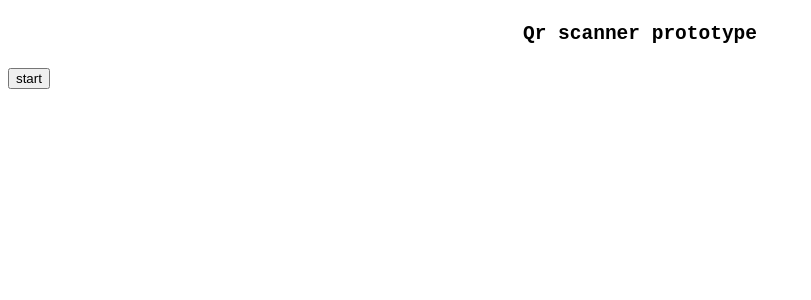
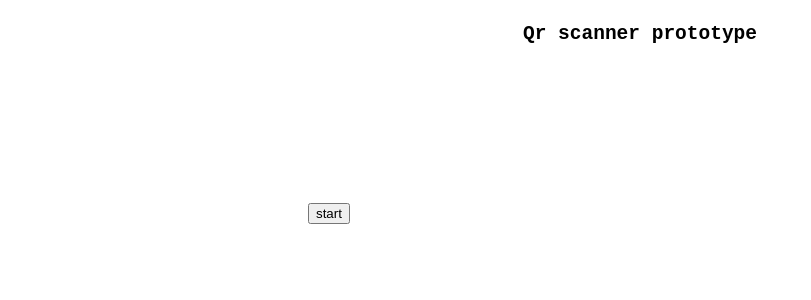
Before and after one commit to AjjlalAhmed/qr-code-scanner, a Vue app: page / in a window 1280 px wide. Shown: the top 300 px of the page, without its empty margins (0-811 px from the left). Built offline with nearby package versions, Linux system fonts and the light colour scheme.

Commit message:
uploading code

```diff
--- a/src/App.vue
+++ b/src/App.vue
@@ -23,7 +23,7 @@
       v-if="showCanvas"
       ref="canvasElement"
     ></canvas>
-
+    <video class="video"></video>
     <div id="output" v-if="showCanvas">
       <div v-if="!outputData">No QR code detected.</div>
       <div v-else>
@@ -54,7 +54,7 @@ export default {
     const canvasElement = ref(null);
 
     onMounted(() => {
-      video.value = document.createElement("video");
+      video.value = document.querySelector(".video");
     });
 
     const tick = () => {
```
